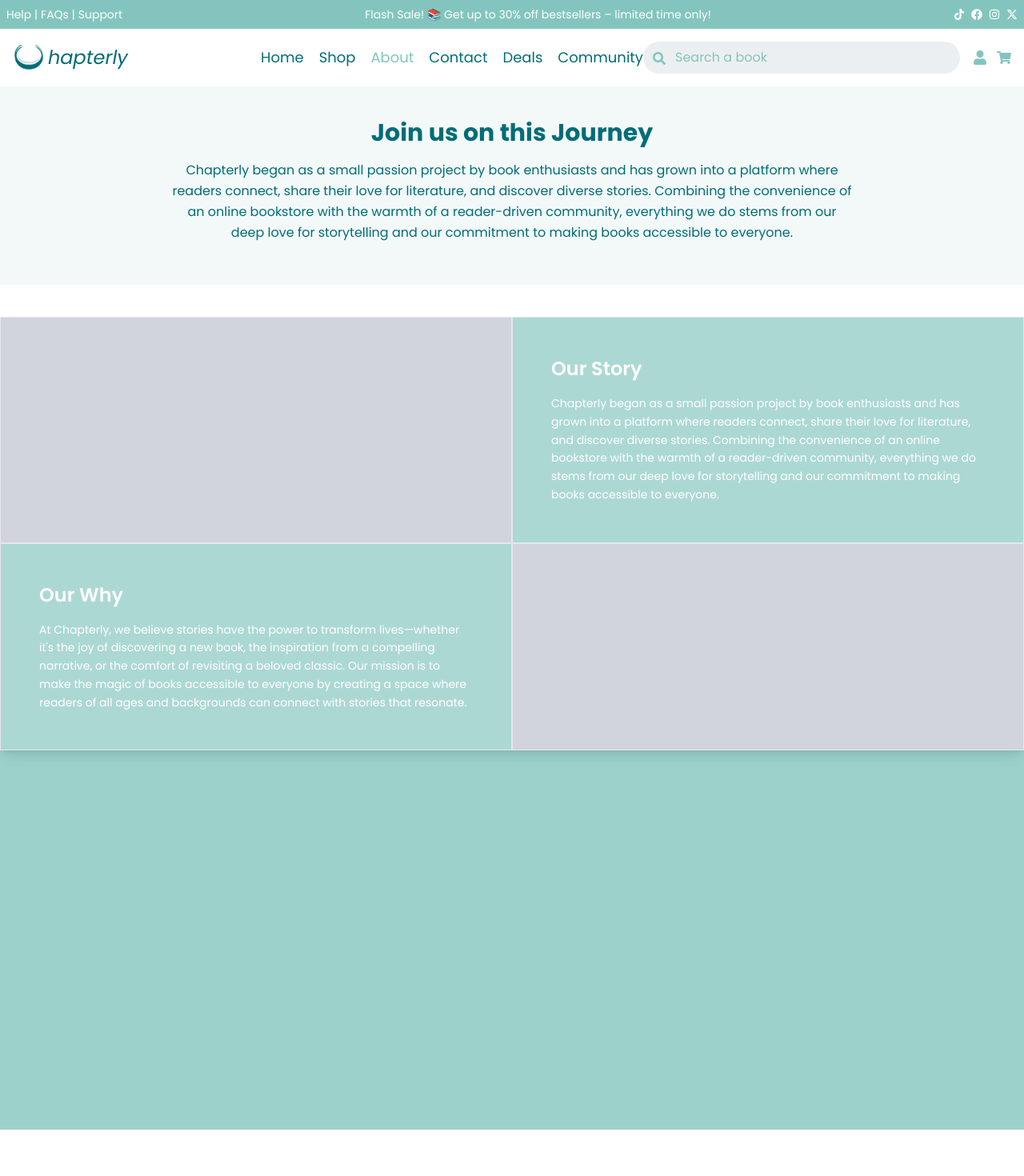
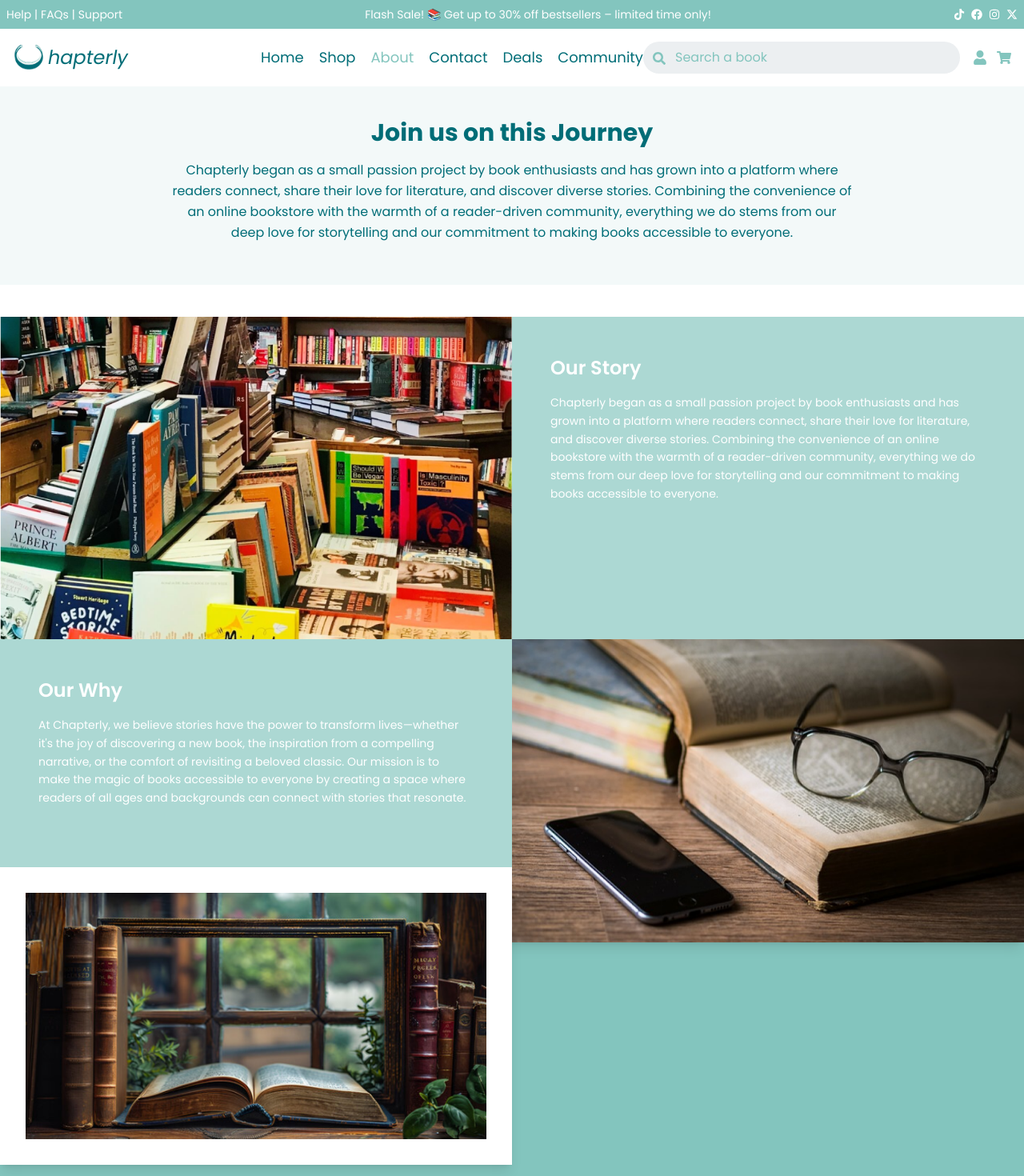
Before and after one commit to jamesricarte/Chapterly-Ecommerce, a React (Vite) app in the folder client/: page /about in a window 1280 px wide. Shown: the top 1470 px of the page at 80% size. Built offline with nearby package versions, Linux system fonts and the light colour scheme; a web font is replaced by a local one.

Commit message:
this hella hard

```diff
--- a/client/src/pages/About/About.jsx
+++ b/client/src/pages/About/About.jsx
@@ -1,5 +1,8 @@
 import Nav from "../../components/Nav";
 import Footer from "../../components/Footer";
+import ourStory from "../../assets/images/about/our-story.png";
+import ourWhy from "../../assets/images/about/our-why.png";
+import missionVision from "../../assets/images/about/mission-vision.png";
 
 const About = () => {
   return (
@@ -24,17 +27,21 @@ const About = () => {
           </div>
         </div>
 
-        <div className="relative w-full h-[99rem]">
+        <div className="relative w-full h-[105rem]">
           <div className="bg-white h-1/3"></div>
-          <div className="h-1/3 bg-secondary-400"></div>
+          <div className="h-1/3 bg-secondary-500"></div>
           <div className="bg-white h-1/3"></div>
           <div className="container absolute w-full mx-auto transform -translate-x-1/2 bg-white shadow-lg top-10 left-1/2">
-            <div className="grid grid-cols-2">
-              <div className=" bg-white border">
-                <div className="h-full bg-gray-300"></div>
+            <div className="grid grid-cols-2 gap-0">
+              <div className="bg-white">
+                <img
+                  src={ourStory}
+                  alt="Our Story"
+                  className="object-cover w-full h-auto"
+                />
               </div>
 
-              <div className="p-12 border bg-secondary-300">
+              <div className="p-12 bg-secondary-300">
                 <h2 className="pb-4 text-2xl font-semibold text-white">
                   Our Story
                 </h2>
@@ -49,7 +56,7 @@ const About = () => {
                 </p>
               </div>
 
-              <div className="p-12 border bg-secondary-300">
+              <div className="p-12 bg-secondary-300">
                 <h2 className="pb-4 text-2xl font-semibold text-white">
                   Our Why
                 </h2>
@@ -64,9 +71,21 @@ const About = () => {
                 </p>
               </div>
 
-              <div className=" bg-white border">
-                <div className="h-full bg-gray-300"></div>
+              <div className="bg-white">
+                <img
+                  src={ourWhy}
+                  alt="Our Why"
+                  className="object-cover w-full h-auto"
+                />
               </div>
+            </div>
+
+            <div className="container absolute w-1/2 mx-auto transform -translate-x-1/2 bg-white shadow-lg p-8 top-[43rem] left-1/4">
+              <img
+                src={missionVision}
+                alt="Mission Vision"
+                className="object-cover w-full h-auto"
+              />
             </div>
           </div>
         </div>
--- a/client/src/pages/Blog/Blog.jsx
+++ b/client/src/pages/Blog/Blog.jsx
@@ -73,7 +73,6 @@ const Blog = () => {
               ))}
             </div>
 
-            {/* Pagination */}
             <div className="flex justify-center py-16">
               <nav>
                 <ul className="flex items-center space-x-4">
```
Also changed, not shown: client/src/assets/images/about/mission-vision.png (renamed from client/src/assets/images/about/image 2.png).
